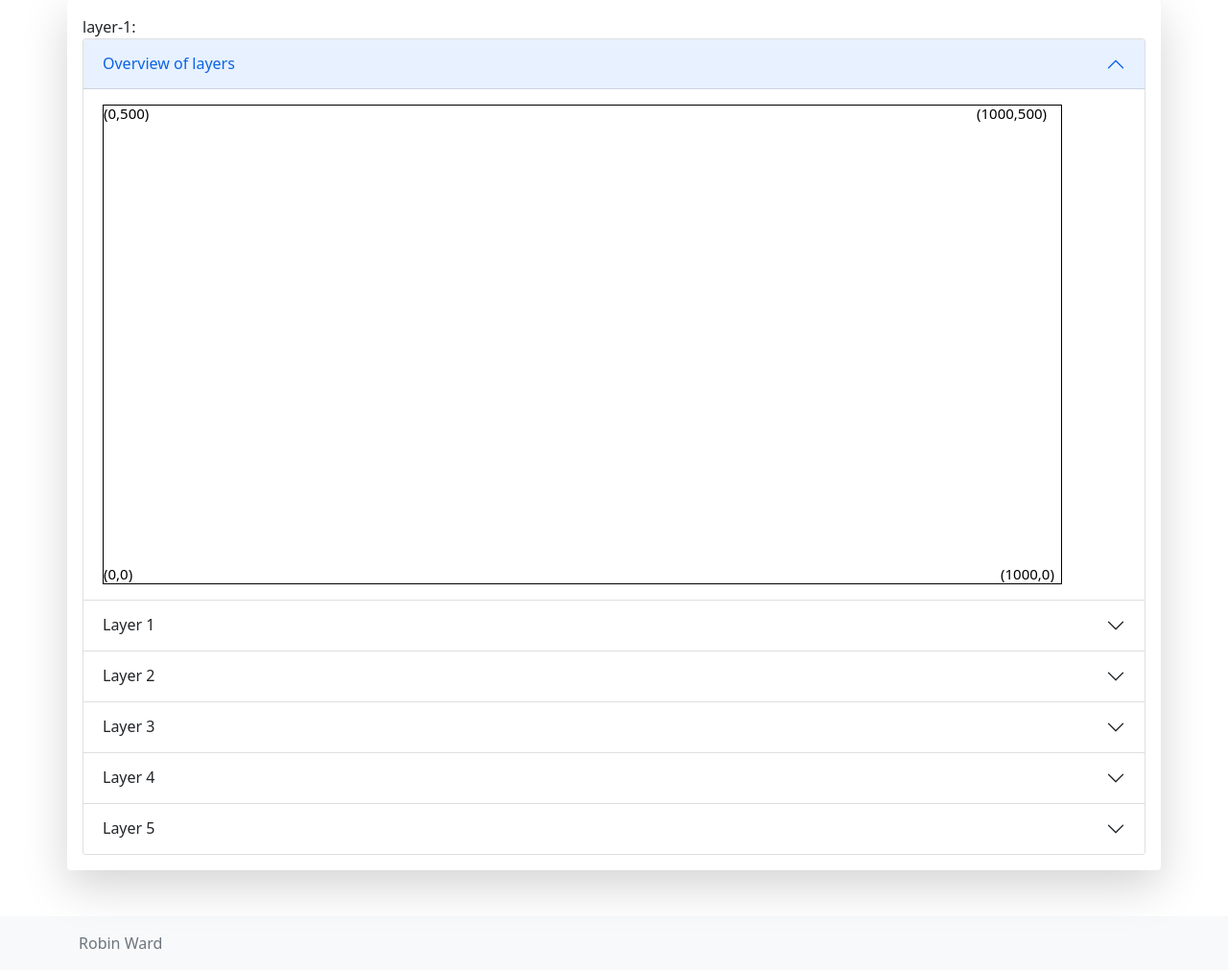
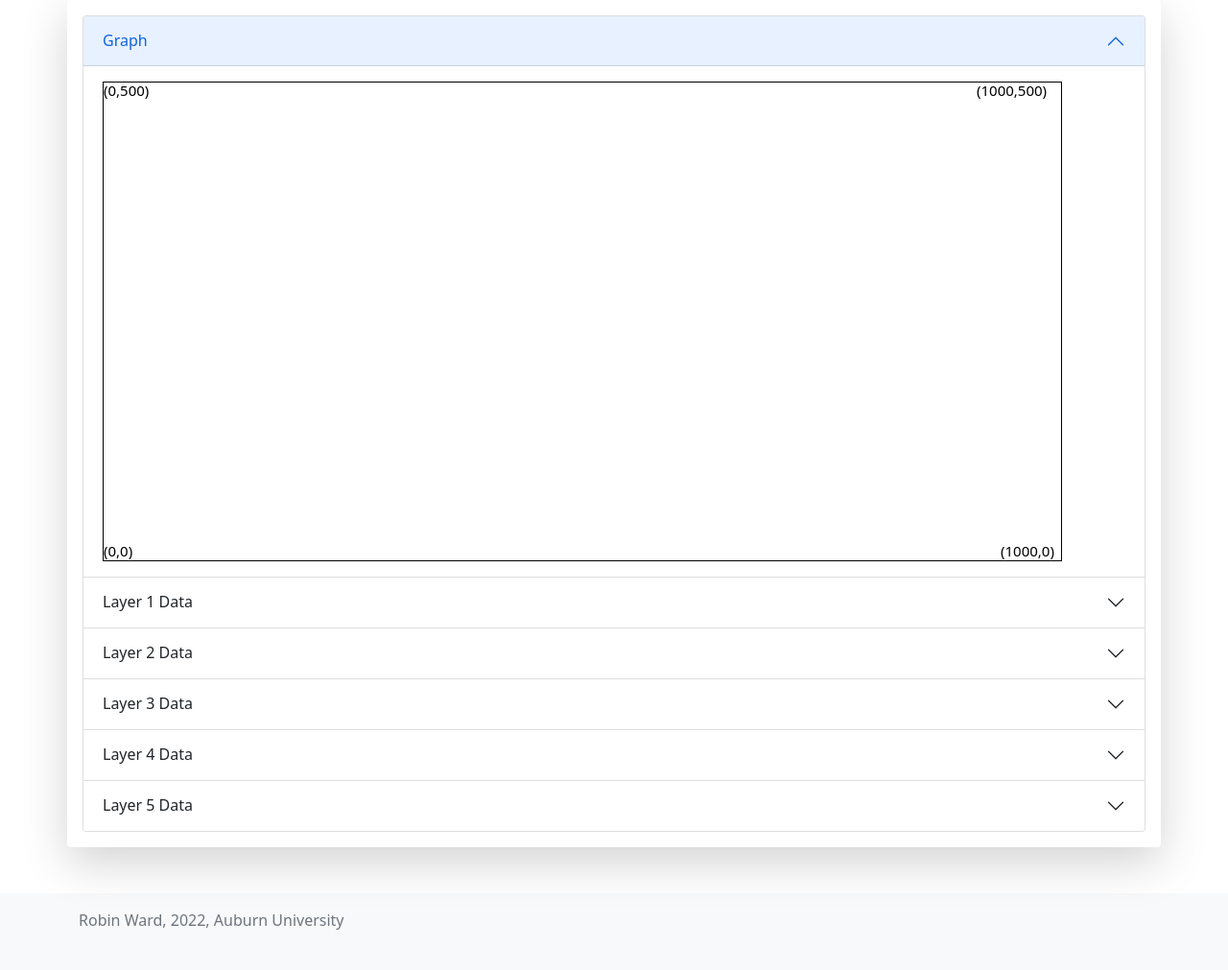
Before and after one commit to sharpspoon/PuddleOS, a Flask app: page / in a window 1280 px wide. Shown: the part 56-1067 px from the top of the page at 96% size. After the commit the page ends 1025 px from the top, so only its background shows below. Run offline with Flask 2, Linux system fonts and the light colour scheme; some libraries are stand-ins or nearby versions.

Commit message:
added To-Do to README.md added year to footer

```diff
--- a/app.py
+++ b/app.py
@@ -2,6 +2,7 @@ import json
 import random
 
 from flask import Flask, render_template, request, redirect, url_for, send_file
+from datetime import date
 
 app = Flask(__name__)
 
@@ -38,6 +39,7 @@ def index():
         layer5display = ""
     try:
         return render_template('index.html',
+                               year=date.today().year,
                                x=data['x'],
                                y=data['y'],
                                z=data['z'],
--- a/templates/index.html
+++ b/templates/index.html
@@ -15,11 +15,6 @@
     svg {
   border:1px solid black;
 }
-
-
-
-
-
 
     </style>
     <!-- Required meta tags -->
@@ -196,19 +191,15 @@
     </div>
 </nav>
 <div class="container">
-
     <div class="row">
         <div class="shadow-lg p-3 mb-5 bg-body rounded">
-            <div class="col">
-                layer-1:
-            </div>
             <div class="col">
                 <div class="accordion" id="accordionExample">
                     <div class="accordion-item">
                         <h2 class="accordion-header" id="headingOne">
                             <button class="accordion-button" type="button" data-bs-toggle="collapse"
                                     data-bs-target="#collapseOne" aria-expanded="true" aria-controls="collapseOne">
-                                Overview of layers
+                                Graph
                             </button>
                         </h2>
                         <div id="collapseOne" class="accordion-collapse collapse show" aria-labelledby="headingOne"
@@ -222,7 +213,7 @@
                         <h2 class="accordion-header" id="headingTwo">
                             <button class="accordion-button collapsed" type="button" data-bs-toggle="collapse"
                                     data-bs-target="#collapseTwo" aria-expanded="false" aria-controls="collapseTwo">
-                                Layer 1
+                                Layer 1 Data
                             </button>
                         </h2>
                         <div id="collapseTwo" class="accordion-collapse collapse" aria-labelledby="headingTwo"
@@ -241,7 +232,7 @@
                         <h2 class="accordion-header" id="headingThree">
                             <button class="accordion-button collapsed" type="button" data-bs-toggle="collapse"
                                     data-bs-target="#collapseThree" aria-expanded="false" aria-controls="collapseThree">
-                                Layer 2
+                                Layer 2 Data
                             </button>
                         </h2>
                         <div id="collapseThree" class="accordion-collapse collapse" aria-labelledby="headingThree"
@@ -256,11 +247,11 @@
                             </div>
                         </div>
                     </div>
-                                        <div class="accordion-item">
+                    <div class="accordion-item">
                         <h2 class="accordion-header" id="headingFour">
                             <button class="accordion-button collapsed" type="button" data-bs-toggle="collapse"
                                     data-bs-target="#collapseFour" aria-expanded="false" aria-controls="collapseFour">
-                                Layer 3
+                                Layer 3 Data
                             </button>
                         </h2>
                         <div id="collapseFour" class="accordion-collapse collapse" aria-labelledby="headingFour"
@@ -275,11 +266,11 @@
                             </div>
                         </div>
                     </div>
-                                        <div class="accordion-item">
+                    <div class="accordion-item">
                         <h2 class="accordion-header" id="headingFive">
                             <button class="accordion-button collapsed" type="button" data-bs-toggle="collapse"
                                     data-bs-target="#collapseFive" aria-expanded="false" aria-controls="collapseFive">
-                                Layer 4
+                                Layer 4 Data
                             </button>
                         </h2>
                         <div id="collapseFive" class="accordion-collapse collapse" aria-labelledby="headingFive"
@@ -294,11 +285,11 @@
                             </div>
                         </div>
                     </div>
-                                        <div class="accordion-item">
+                    <div class="accordion-item">
                         <h2 class="accordion-header" id="headingSix">
                             <button class="accordion-button collapsed" type="button" data-bs-toggle="collapse"
                                     data-bs-target="#collapseSix" aria-expanded="false" aria-controls="collapseSix">
-                                Layer 5
+                                Layer 5 Data
                             </button>
                         </h2>
                         <div id="collapseSix" class="accordion-collapse collapse" aria-labelledby="headingSix"
@@ -353,11 +344,12 @@ svg.append("text").attr("x", xyminus).attr("y", 10).text("({{x}},{{y}})").style(
 
 
 
+
 </script>
 
 <footer class="footer mt-auto py-3 bg-light">
     <div class="container">
-        <span class="text-muted">Robin Ward</span>
+        <span class="text-muted">Robin Ward, {{year}}, Auburn University</span>
     </div>
 </footer>
 
```
Also changed, not shown: README.md, d3.json.
